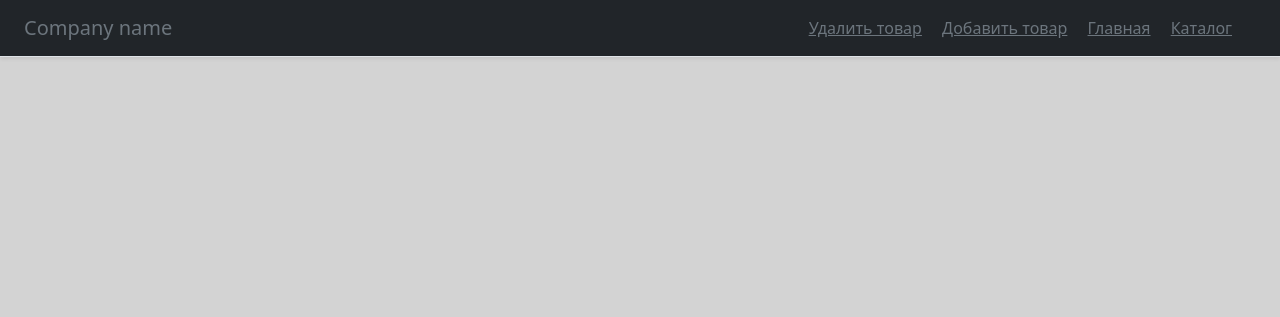
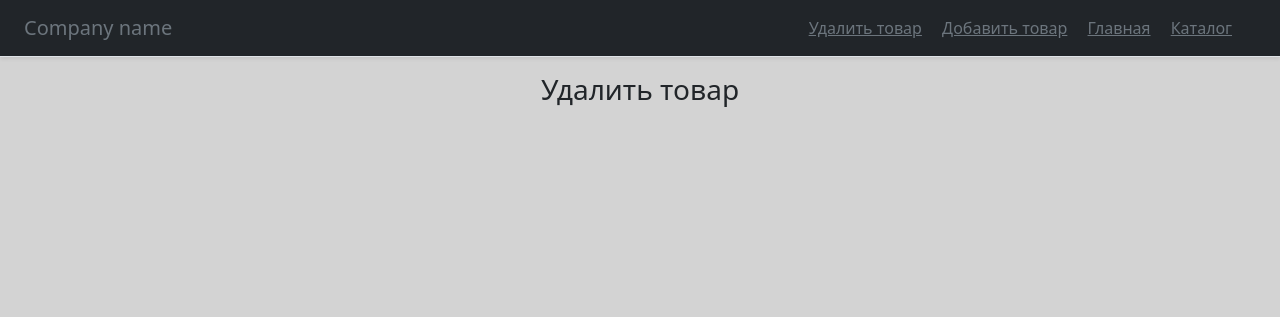
Before and after one commit to delamcon/web, a Flask app: page /admin85367/panel/delete_item in a window 1280 px wide. Shown: the top 317 px of the page. Run offline with Flask 2, Linux system fonts and the light colour scheme; a user stored in the database is signed in; data comes from the database, SQL or seed files in the repository.

Commit message:
мелочи

```diff
--- a/main.py
+++ b/main.py
@@ -193,7 +193,9 @@ def main():
     def delete_item():
         if request.method == 'GET':
             if 'admin' in session.keys() and session['admin'] == '4891nimda':
-                return render_template('delete_item.html', css_file='delete_item.css', title='Удалить товар')
+                info_items = Items.query.all()
+                return render_template('delete_item.html', css_file='delete_item.css', title='Удалить товар',
+                                       info_items=info_items)
             else:
                 return redirect('/admin85367')
 
--- a/static/css/delete_item.css
+++ b/static/css/delete_item.css
@@ -1,3 +1,7 @@
 body {
   background-color: lightgrey;
   }
+
+h3 {
+  text-align: center;
+}
--- a/templates/delete_item.html
+++ b/templates/delete_item.html
@@ -1,4 +1,5 @@
 {% extends "admin_base.html" %}
 {% block content %}
+<h3>Удалить товар</h3>
 
 {% endblock %}
```
